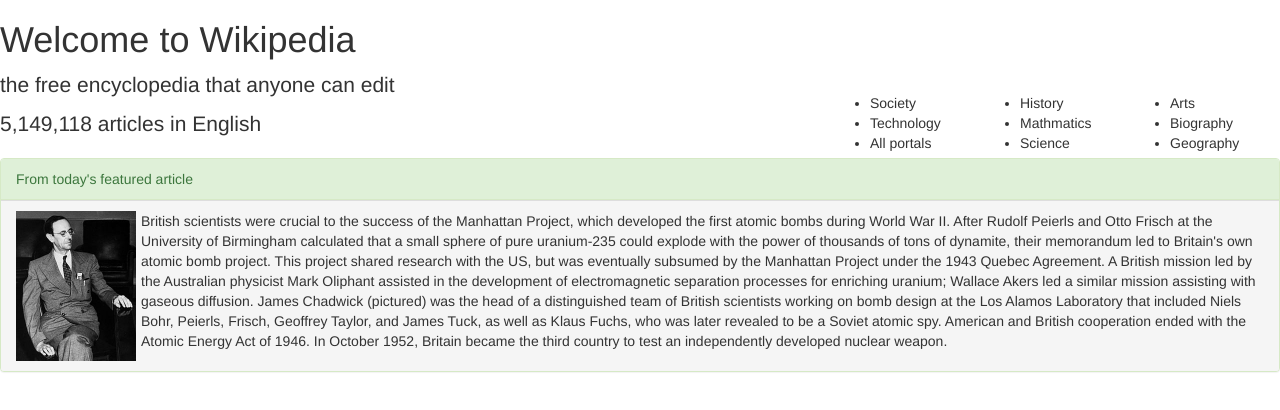
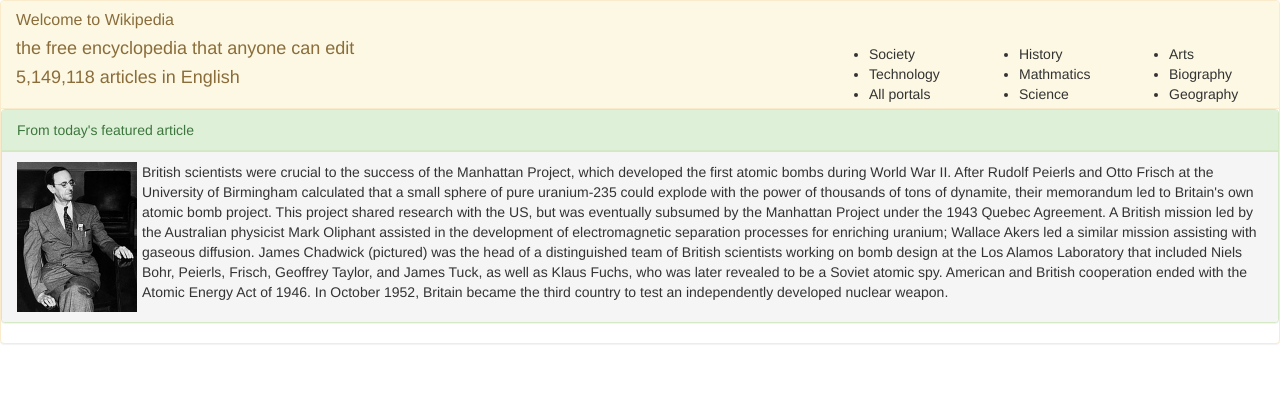
Before and after one commit to jordankstringer/wiki, a plain HTML site: page index.html in a window 1280 px wide. Drawn offline with Linux system fonts and the light colour scheme.

Commit message:
added background color and font to header 1

```diff
--- a/index.html
+++ b/index.html
@@ -8,10 +8,11 @@
   </head>
   <body>
 
-    <div class="lead">
-      <h1>Welcome to Wikipedia</h1>
-      <p>the free encyclopedia that anyone can edit</p>
-      <p>5,149,118 articles in English</p>
+    <div class="panel panel-warning">
+      <div class="panel-heading"> <h1 class="panel-title">Welcome to Wikipedia</h1>
+      <h4>the free encyclopedia that anyone can edit</h4>
+      <h4>5,149,118 articles in English</h4>
+
     </div>
 
     <div class="column_1">
```
